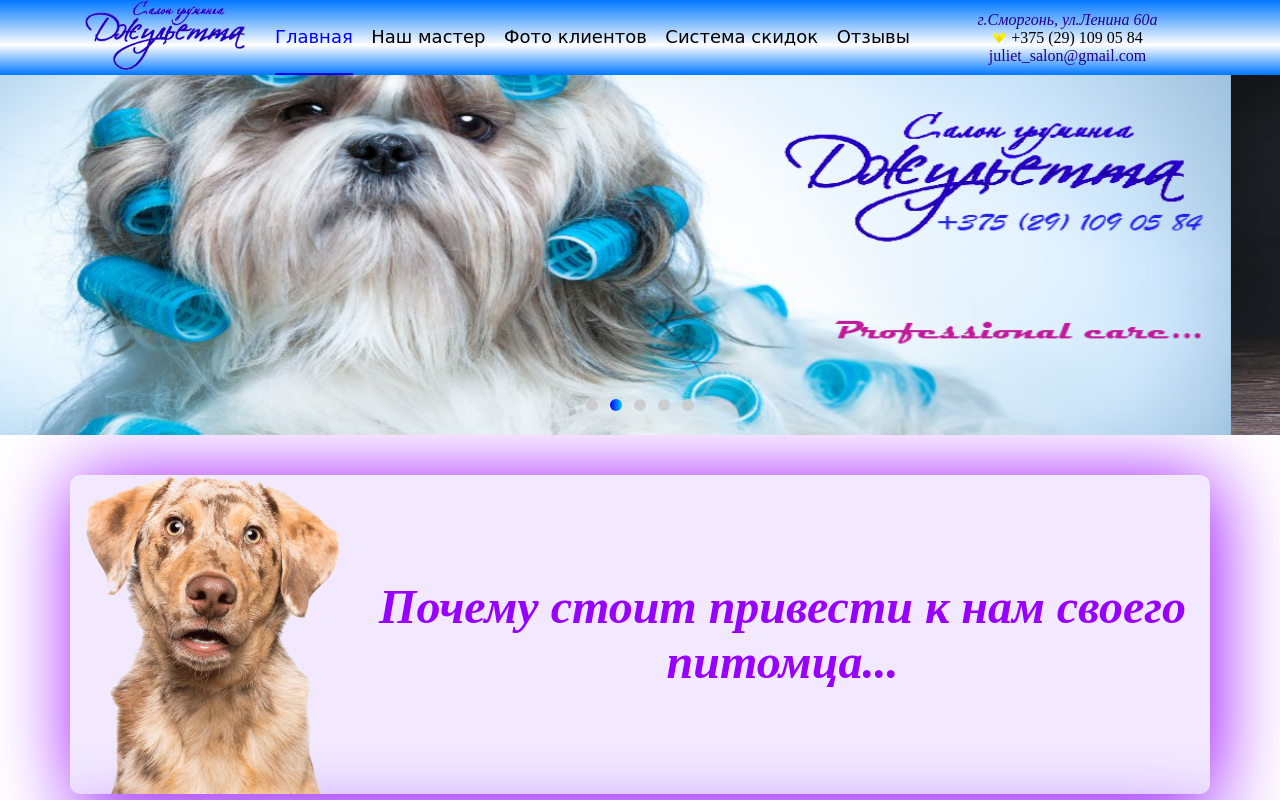
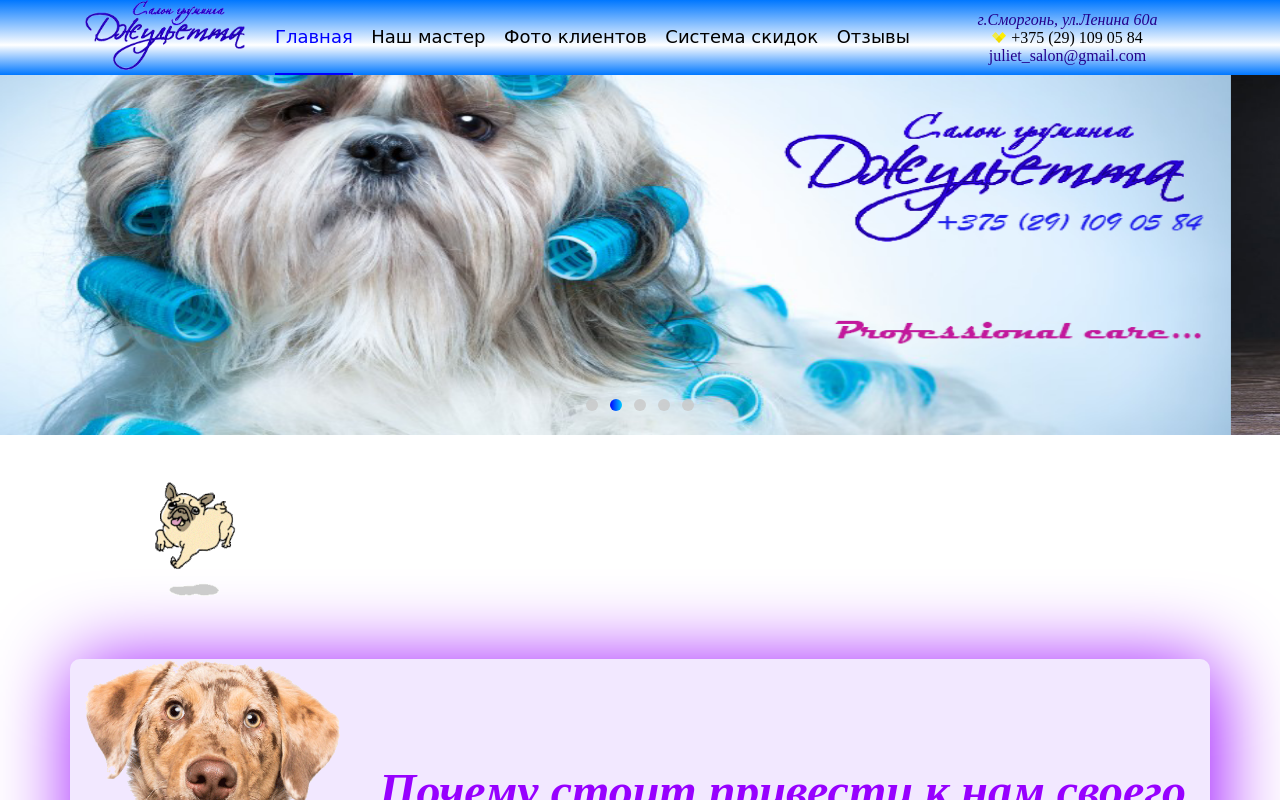
Before and after one commit to SashaDeviaten/Juliet, a React app: page / in a window 1280 px wide. Shown: the top 800 px of the page. Built offline with nearby package versions, Linux system fonts and the light colour scheme.

Commit message:
create FlyGif component

```diff
--- /dev/null
+++ b/components/FlyGif/FlyGif.jsx
@@ -0,0 +1,10 @@
+import React, {PureComponent} from 'react';
+
+
+class FlyGif extends PureComponent {
+    render() {
+        return <img src={'../../images/flyGif.gif'}/>
+    }
+}
+
+export default FlyGif
--- a/core/Main.js
+++ b/core/Main.js
@@ -1,11 +1,10 @@
-"use strict";
-
 import React from 'react';
 import PagesRouter from "../PageRouter/PageRouter";
 import Header from "../components/Header/Header";
 import './Main.scss'
 import MainSwiper from "../components/MainSwiper/MainSwiper";
 import Footer from "../components/Footer/Footer";
+import FlyGif from "../components/FlyGif/FlyGif.jsx";
 
 
 class Main extends React.PureComponent {
@@ -17,6 +16,7 @@ class Main extends React.PureComponent {
         <div>
             <Header/>
             <MainSwiper/>
+            <FlyGif/>
             <PagesRouter/>
             <Footer/>
         </div>
```
Also changed, not shown: images/flyGif.gif (added).
